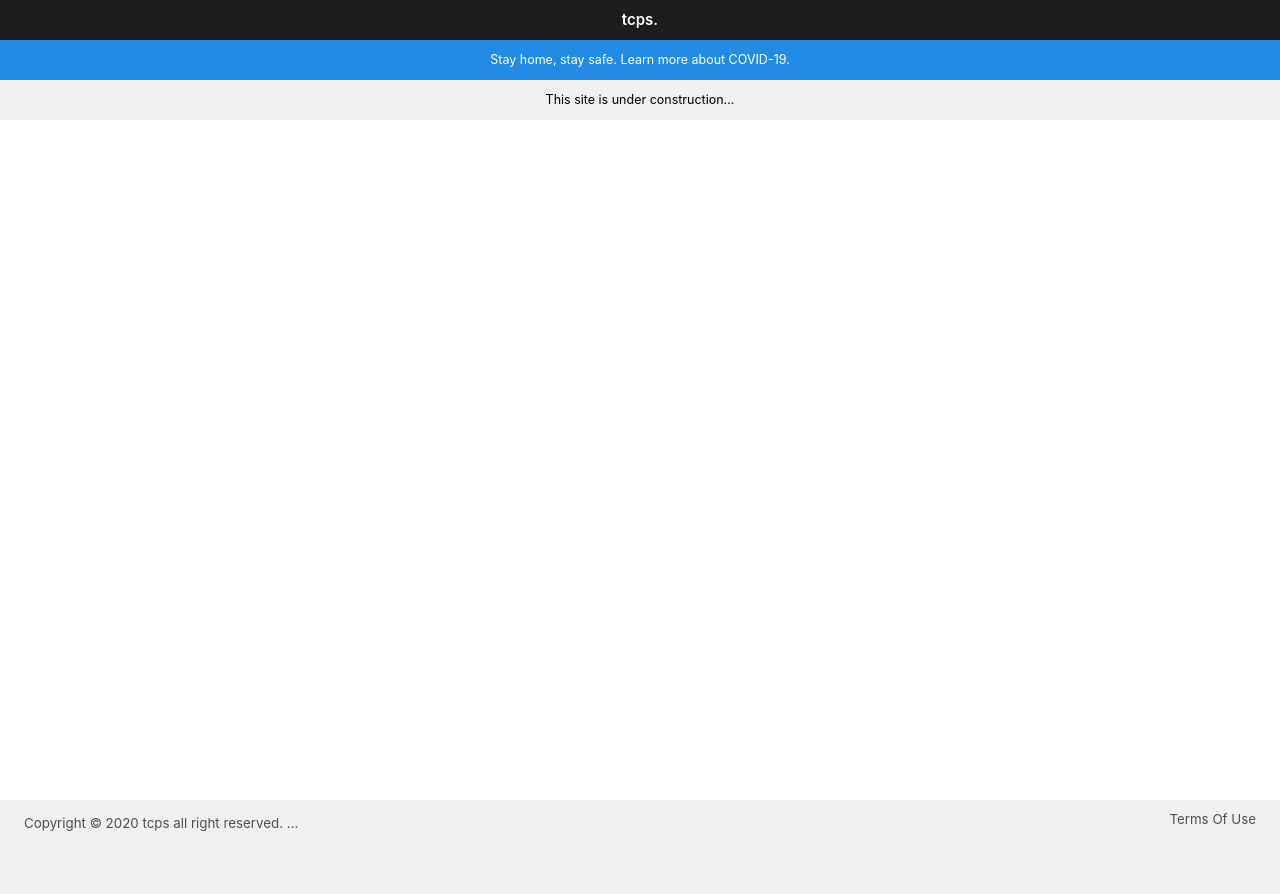
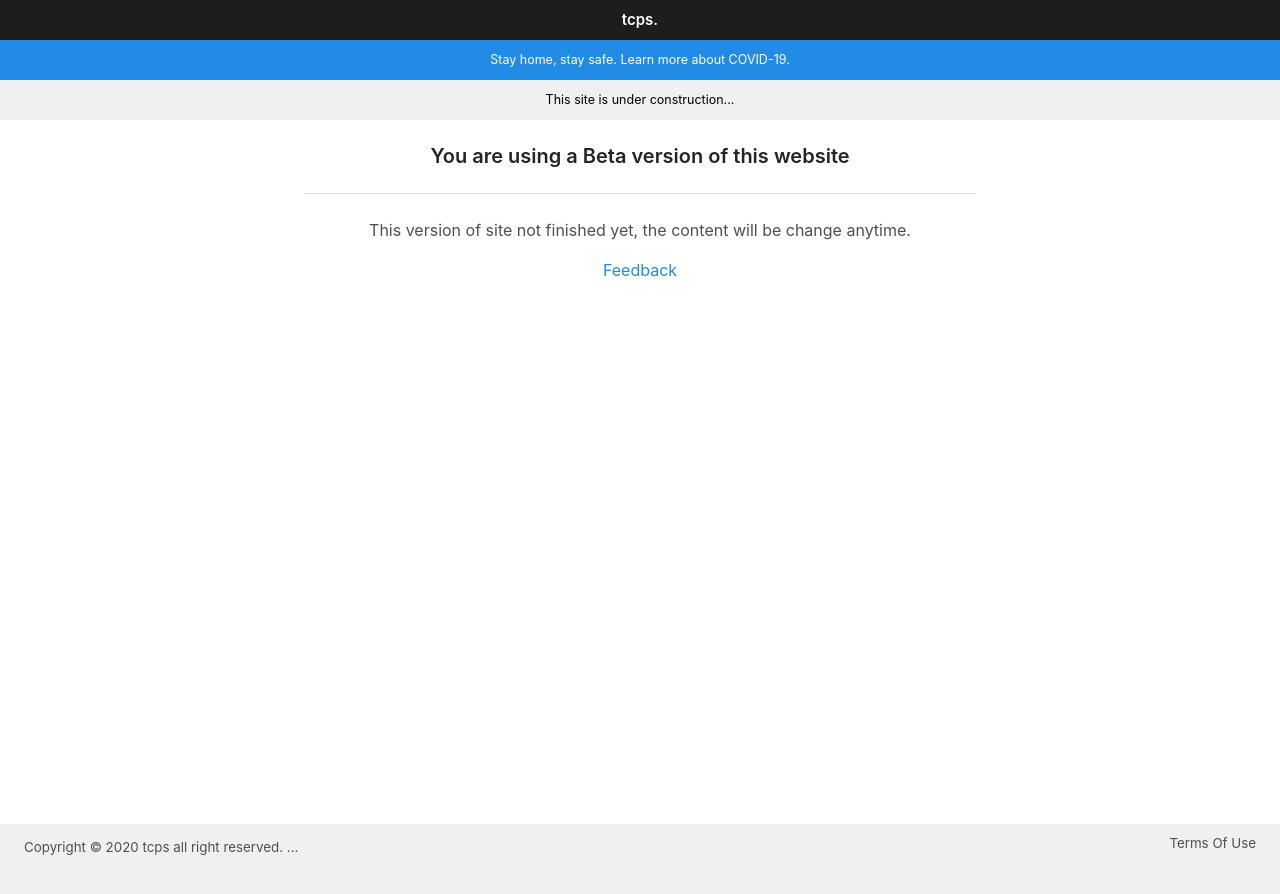
Before and after one commit to ttcps/ttcps.github.io, a Jekyll site: the page built from index.html, in a window 1280 px wide and 900 px high. Shown: the top 894 px of the window. Built offline with Jekyll 4.4.1, drawn with Linux system fonts in a browser that asks for light colours.

Commit message:
Update index.html

```diff
--- a/index.html
+++ b/index.html
@@ -1,3 +1,9 @@
 ---
 layout: home
 ---
+<div style="text-align: center;">
+  <h3>You are using a Beta version of this website</h3>
+  <hr>
+  <p>This version of site not finished yet, the content will be change anytime.</p>
+  <a href="">Feedback</a>
+</div>
```
